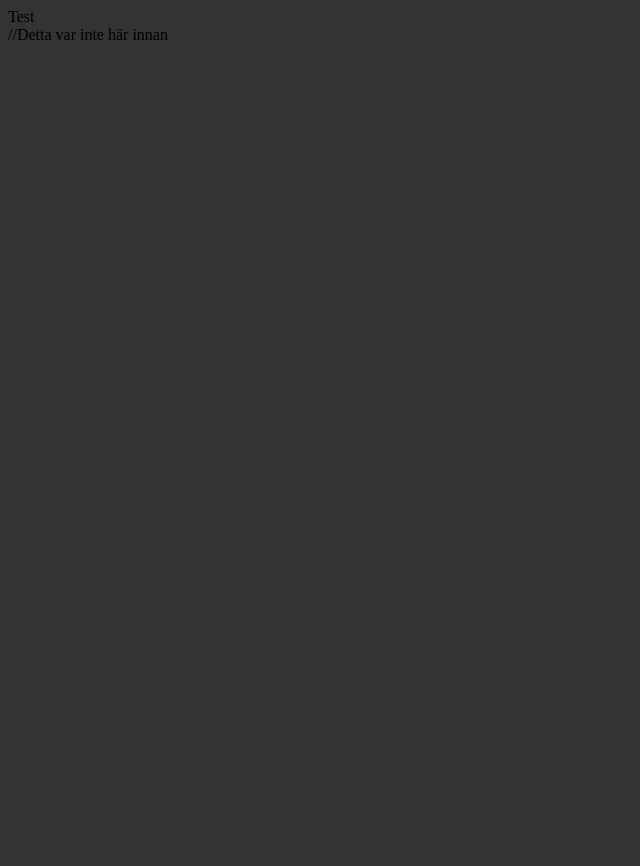
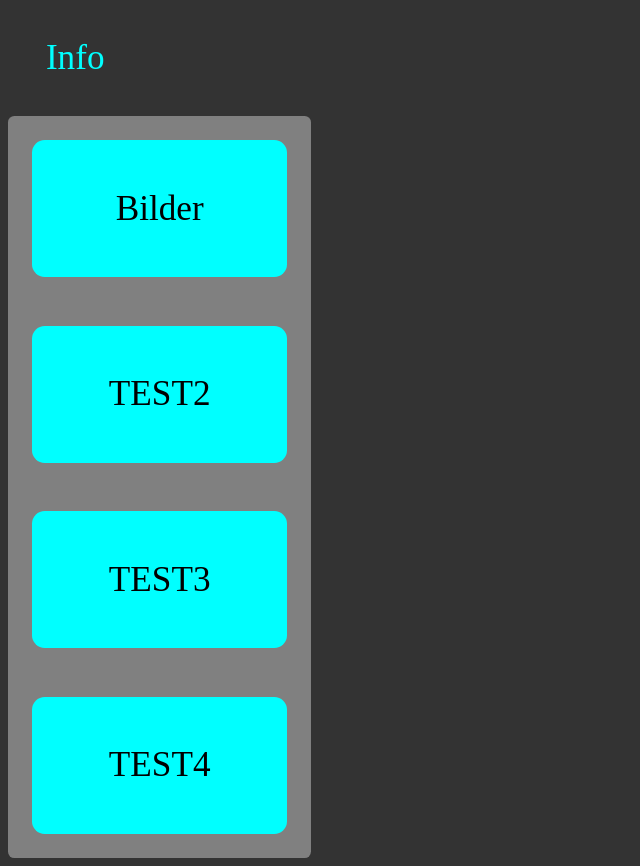
Before and after one commit to Idifixsmurfen/Portfolio_site, a plain HTML site: page index.html in a window 1280 px wide. Shown: the whole page, without its empty margins (0-640 px from the left). Before the commit the page ends 800 px from the top, so only its background shows below. Drawn offline with Linux system fonts and the light colour scheme.

Commit message:
Improvements 2

```diff
--- /dev/null
+++ b/Stylesheet.css
@@ -0,0 +1,19 @@
+.flex-container {
+    display:flex;
+    flex-direction: column;
+    background-color: aqua;
+    flex-wrap: wrap;
+    width: 50px;
+
+
+    }
+
+
+.flex-container > div {
+    margin: 10px;
+    padding: 10px;
+    font-size: 10px;
+    background-color:#333;
+    border-radius: 10px;
+
+    }
--- a/index.html
+++ b/index.html
@@ -2,20 +2,69 @@
 <html lang="en">
 <title>Walter</title>
 <style>
+a
+{
+    color: rgb(0, 0, 0);
+    text-decoration: none;
+}
+#navbar li a {
+                text-decoration: none;
+                color: #fff;
+                padding: 1rem;
+                font-size: 1.3rem;
+                margin: 0 0.5rem;
+                border-radius: 5px;
+                transition: background-color 0.5s;
+                }
+#navbar li a:hover {
+                background-color: #3693ff;
+            }
 
+.p {            color: aqua;
+                font-size: 220%;
+                margin:3%;
+                }
+
+.flex-container {
+                display:flex;
+                flex-direction: column;
+                background-color: #808080;
+                flex-wrap: wrap;
+                width: 24%;
+                border-radius:0.5vw ;
+
+
+
+                }
+
+
+.flex-container > div {
+                margin: 8%;
+                padding: 16%;
+                font-size: 220%;
+                background-color:aqua;
+                border-radius: 1vw;
+                text-align-last:center ;
+                color: 000000 ;
+                }
 </style>
 
 <head>
-
+<div class="p"> Info </div>
 </head>
 
 <body style=background-color:#333>
     <div>
-        Test
 
+
+    </div>
+    <div class="flex-container">
+    <div> <a href="Page1.html">Bilder </a> </div>
+    <div> <a href="https://www.youtube.com/watch?v=MW3q7ptJ9pU">TEST2 </a> </div>
+    <div> <a href="https://www.youtube.com/watch?v=MW3q7ptJ9pU">TEST3 </a> </div>
+    <div> <a href="https://www.youtube.com/watch?v=MW3q7ptJ9pU">TEST4 </a> </div>
     </div>
 
 
 </body>
- //Detta var inte här innan
 </html>
```
Also changed, not shown: Page1.html (added, +11 -0 lines).
